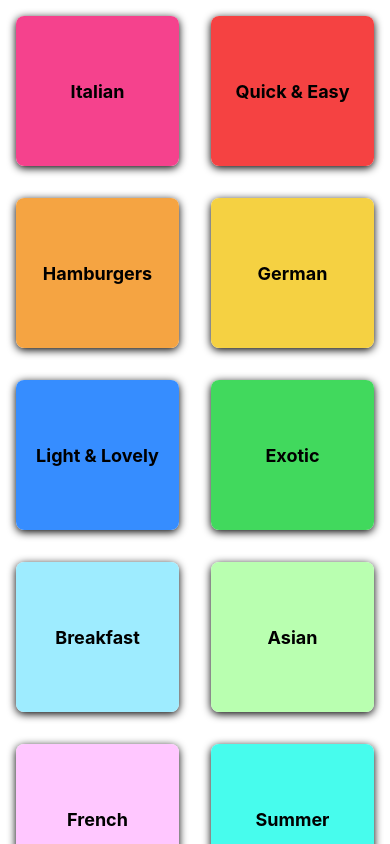
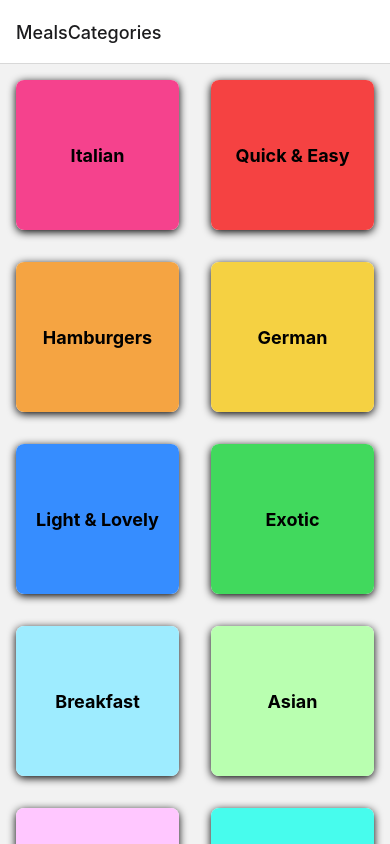
Before and after one commit to avikaldarolia/Meals-ReactNative, a React Native app: screen / in a window 390 px wide. Built offline with nearby package versions, Linux system fonts and the light colour scheme.

Commit message:
React Navigation Setup

```diff
--- a/App.js
+++ b/App.js
@@ -1,15 +1,24 @@
 import { StatusBar } from 'expo-status-bar';
 import { StyleSheet, Text, View } from 'react-native';
 import CategoriesScreen from './screens/CategoriesScreen';
+import { NavigationContainer } from '@react-navigation/native';
+import { createNativeStackNavigator } from '@react-navigation/native-stack';
+
+const Stack = createNativeStackNavigator()
 
 export default function App() {
   return (
     <>
-    <StatusBar style='light'  />
-    <CategoriesScreen />
+      <StatusBar style='dark' />
+      <NavigationContainer>
+        <Stack.Navigator>
+          <Stack.Screen name='MealsCategories' component={CategoriesScreen} />
+        </Stack.Navigator>
+      </NavigationContainer>
     </>
-    );
+  );
 }
+
 
 const styles = StyleSheet.create({
   container: {
--- a/package.json
+++ b/package.json
@@ -10,11 +10,15 @@
     "eject": "expo eject"
   },
   "dependencies": {
+    "@react-navigation/native": "^6.0.12",
+    "@react-navigation/native-stack": "^6.8.0",
     "expo": "~44.0.0",
     "expo-status-bar": "~1.2.0",
     "react": "17.0.1",
     "react-dom": "17.0.1",
     "react-native": "0.64.3",
+    "react-native-safe-area-context": "3.3.2",
+    "react-native-screens": "~3.10.1",
     "react-native-web": "0.17.1"
   },
   "devDependencies": {
```
Also changed, not shown: 1 other file (tests, documents, lock files or other folders).
